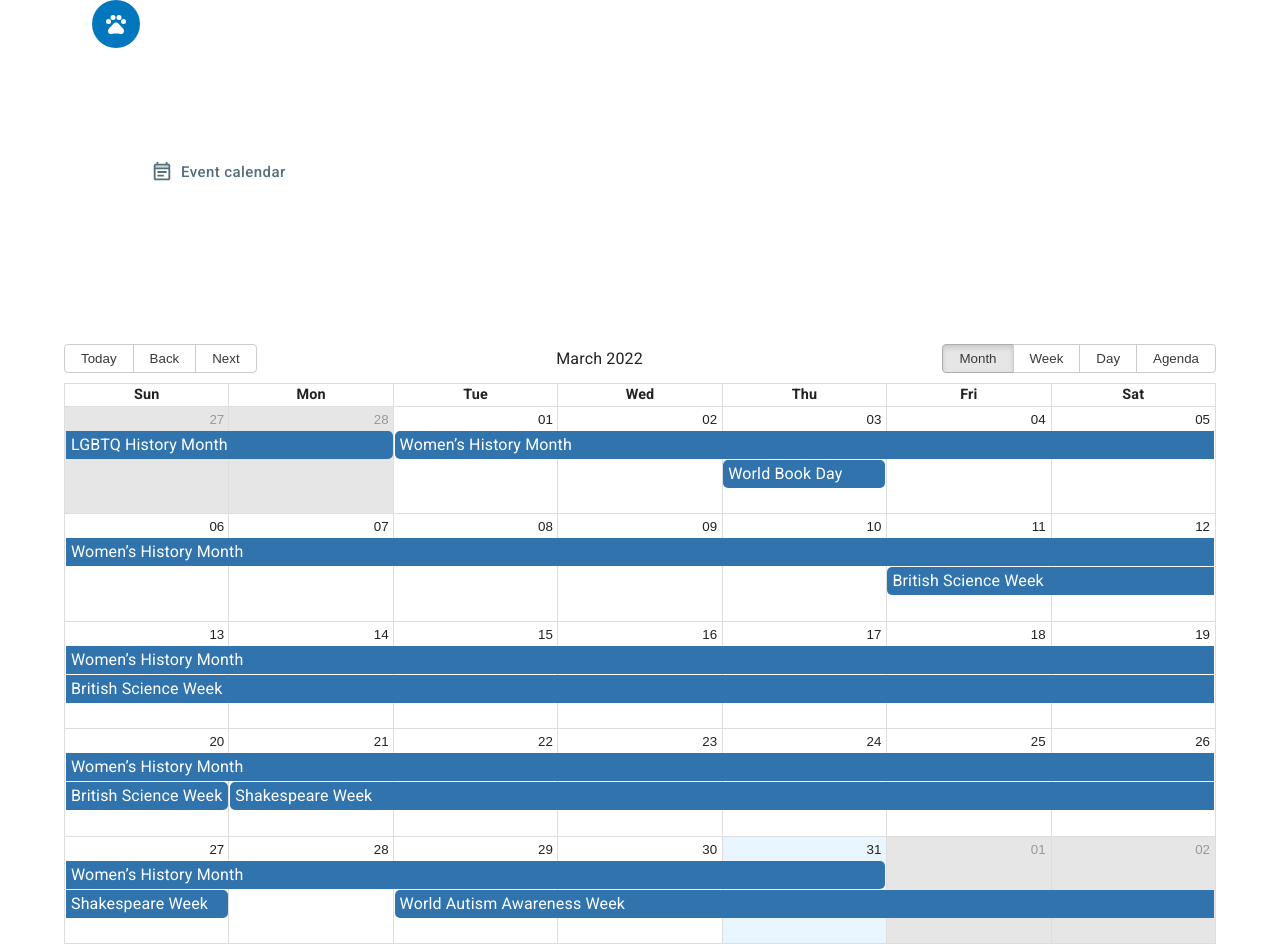
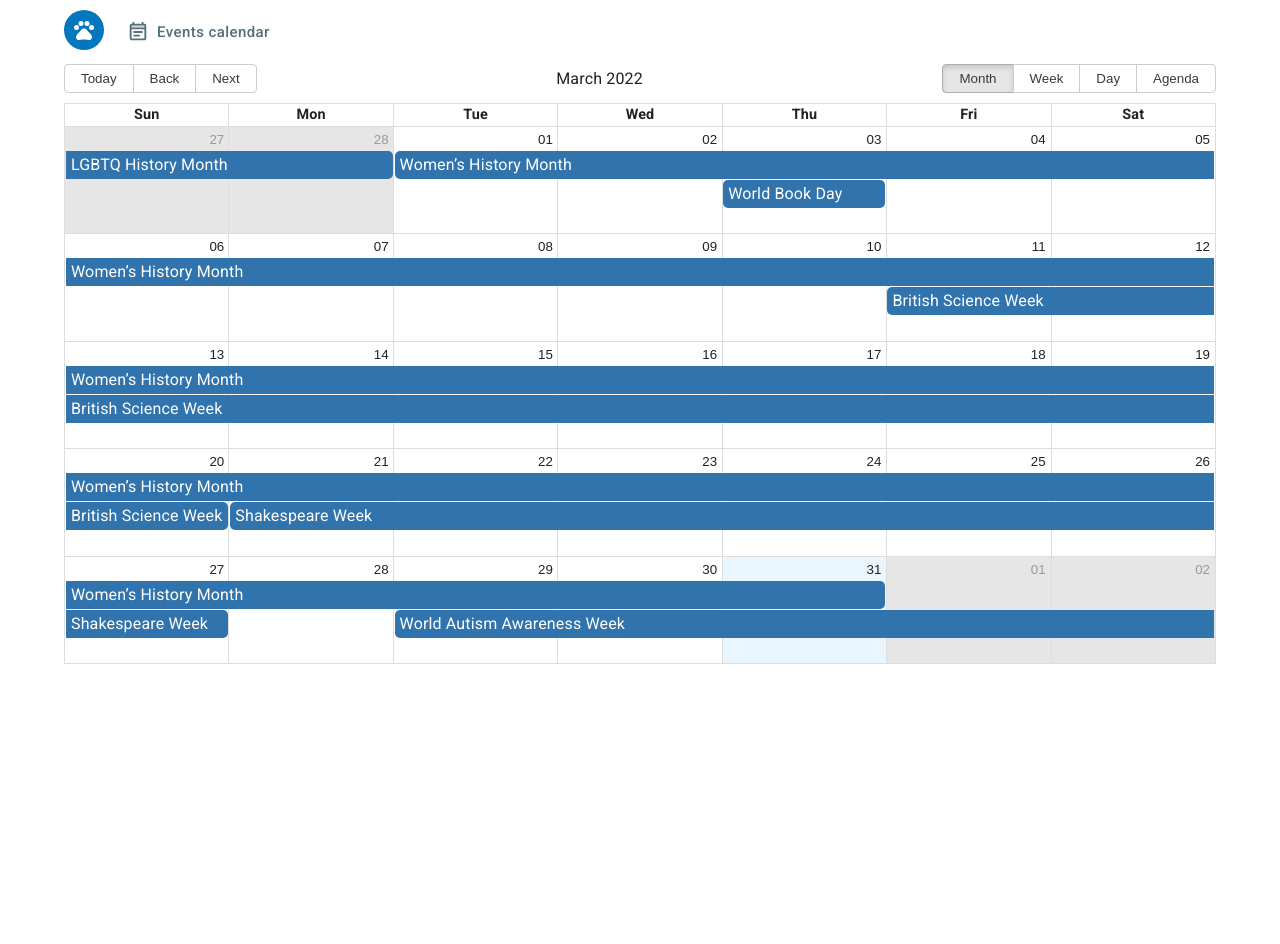
Before and after one commit to LibrariesHacked/library-calendar, a React (Create React App) app: page / in a window 1280 px wide. After the commit the page ends 800 px from the top, so only its background shows below. Built offline with nearby package versions, Linux system fonts and the light colour scheme.

Commit message:
Reworking header

```diff
--- a/src/Header.js
+++ b/src/Header.js
@@ -5,25 +5,32 @@ import { Link, useLocation } from 'react-router-dom'
 import AppBar from '@mui/material/AppBar'
 import Button from '@mui/material/Button'
 import Container from '@mui/material/Container'
-import Hidden from '@mui/material/Hidden'
 import Toolbar from '@mui/material/Toolbar'
 import Tooltip from '@mui/material/Tooltip'
 import SpeedDial from '@mui/material/SpeedDial'
 import SpeedDialAction from '@mui/material/SpeedDialAction'
+import useMediaQuery from '@mui/material/useMediaQuery'
 
 import PetsIcon from '@mui/icons-material/PetsTwoTone'
 
-import { useSearchStateValue } from './context/searchState'
+import { styled } from '@mui/material/styles'
 
 import sites from './sites'
 
+const FabSpacer = styled('div')(({ theme }) => ({
+  display: 'flex',
+  padding: theme.spacing(0, 2)
+}))
+
 function Header (props) {
   const { site } = props
-  const [{ currentServiceSystemName }] = useSearchStateValue() //eslint-disable-line
 
   const [siteValue, setSiteValue] = useState(site)
+  const [siteSelectorOpen, setSiteSelectorOpen] = useState(false)
 
   const location = useLocation()
+
+  const mediumScreen = useMediaQuery(theme => theme.breakpoints.up('md'))
 
   return (
     <>
@@ -32,12 +39,25 @@ function Header (props) {
       <AppBar position='static' color='transparent' elevation={0}>
         <Container maxWidth='lg'>
           <Toolbar>
+            <FabSpacer />
             <SpeedDial
               ariaLabel='Site selector'
               icon={<PetsIcon />}
-              direction='down'
+              direction='right'
+              open={siteSelectorOpen}
+              onOpen={() => {
+                setSiteSelectorOpen(true)
+              }}
+              onClose={() => {
+                setSiteSelectorOpen(false)
+              }}
+              sx={{
+                position: 'absolute',
+                top: 2,
+                left: 0
+              }}
               FabProps={{
-                size: 'medium',
+                size: 'small',
                 sx: {
                   boxShadow: 0
                 }
@@ -50,60 +70,37 @@ function Header (props) {
                     icon={s.icon}
                     tooltipTitle={s.title}
                     onClick={() => {
+                      setSiteSelectorOpen(false)
                       setSiteValue(idx)
                     }}
-                    sx={{ boxShadow: 0 }}
+                    sx={{ boxShadow: 0, backgroundColor: '#fff' }}
                   />
                 )
               })}
             </SpeedDial>
-            <Hidden mdUp>
+            {!siteSelectorOpen && (
+              <>
                 {sites[siteValue].links.map((link, idx) => {
+                  let linkProps = { component: Link, to: link.to }
+                  if (siteValue !== site)
+                    linkProps = { href: sites[siteValue].url + link.to }
                   return (
                     <Tooltip title={link.title} key={'icnb_menu_lg_' + idx}>
                       <Button
-                      component={Link}
-                      to={
-                        siteValue === site
-                          ? link.to
-                          : sites[siteValue].url + link.to
-                      }
+                        {...linkProps}
                         disableRipple={location.pathname === link.to}
                         disableFocusRipple={location.pathname === link.to}
                         color='secondary'
                         size='large'
                         startIcon={link.icon}
                       >
-                      {link.short}
+                        {mediumScreen ? link.title : link.short}
                       </Button>
                     </Tooltip>
                   )
                 })}
-            </Hidden>
-            <Hidden smDown>
-              {sites[siteValue].links.map((link, idx) => {
-                return (
-                  <Tooltip title={link.title} key={'icnb_menu_lg_' + idx}>
-                    <Button
-                      component={Link}
-                      to={
-                        siteValue === site
-                          ? link.to
-                          : sites[siteValue].url + link.to
-                      }
-                      disableRipple={location.pathname === link.to}
-                      disableFocusRipple={location.pathname === link.to}
-                      color='secondary'
-                      size='large'
-                      startIcon={link.icon}
-                    >
-                      {link.title}
-                    </Button>
-                  </Tooltip>
-                )
-              })}
-            </Hidden>
-            <span />
+              </>
+            )}
           </Toolbar>
         </Container>
       </AppBar>
--- a/src/sites.js
+++ b/src/sites.js
@@ -101,11 +101,11 @@ const sites = [
   {
     title: 'Library calendar',
     url: 'https://www.librarycalendar.co.uk',
-    icon: <MapIcon />,
+    icon: <EventIcon />,
     links: [
       {
-        title: 'Event calendar',
-        short: 'Month',
+        title: 'Events calendar',
+        short: 'Events',
         icon: <EventIcon />,
         to: '/'
       }
```
Lines whose indentation alone changed are shown as unchanged.
